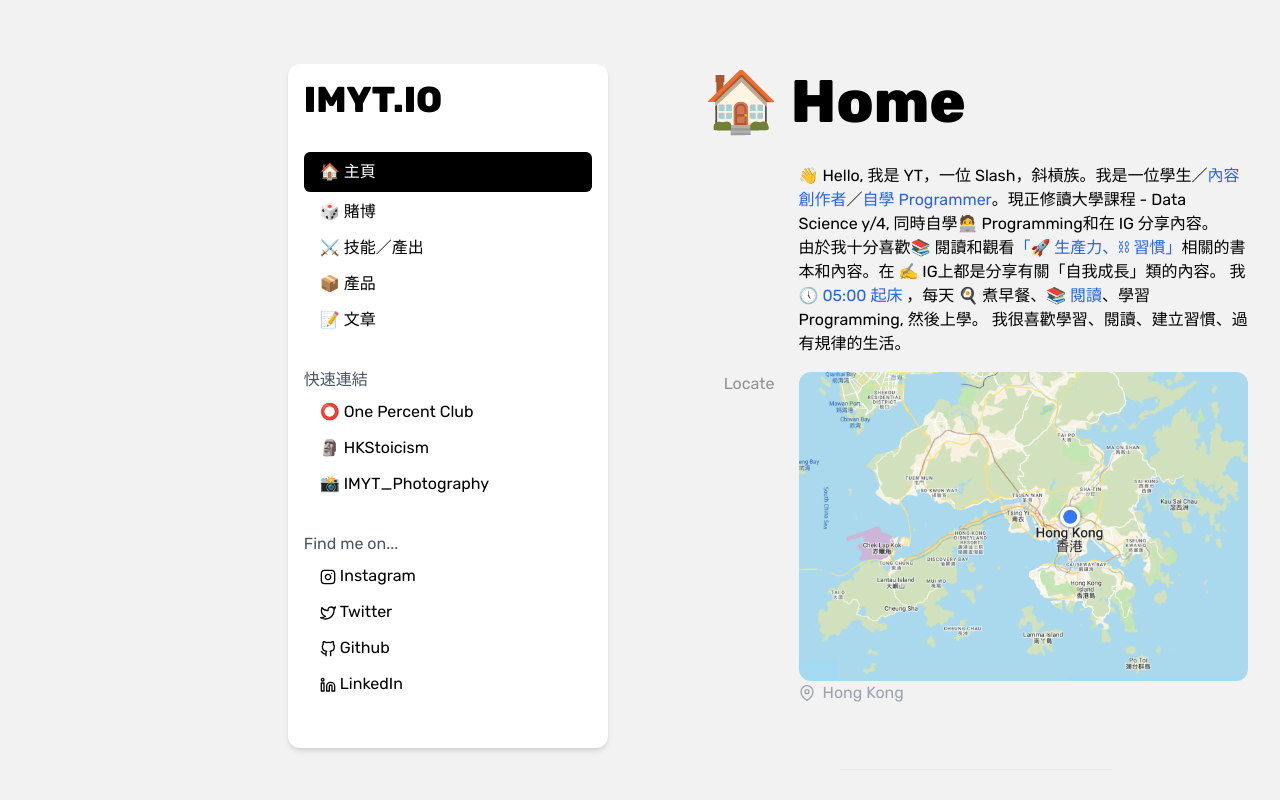
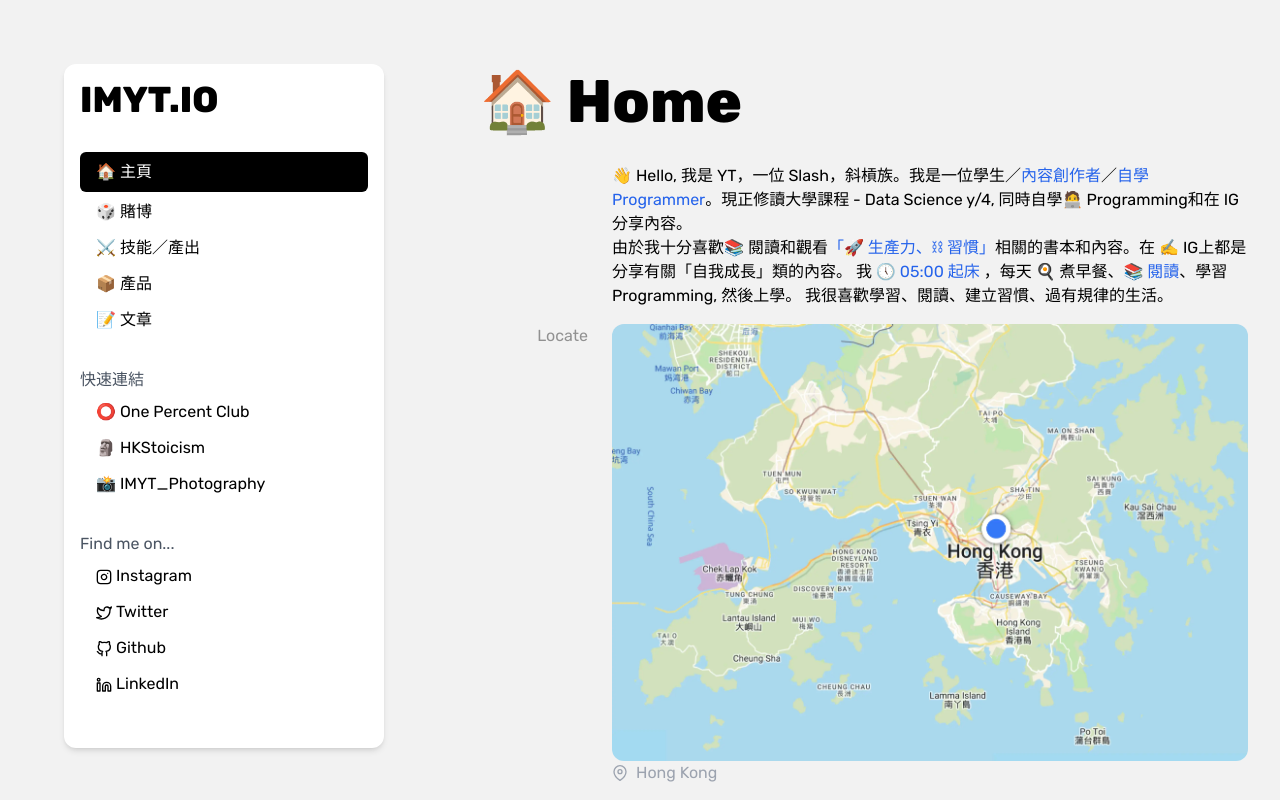
Before and after one commit to imytdotio/imytdotio, a React (Create React App) app: page / in a window 1280 px wide. Shown: the top 800 px of the page. Built offline with nearby package versions, Linux system fonts and the light colour scheme.

Commit message:
nav finally fixed, thank you jeff

```diff
--- a/src/App.js
+++ b/src/App.js
@@ -20,10 +20,10 @@
     <div className="App my-16 flex lg:flex-row flex-col m-auto">
       {/* <div className="App my-16 m-auto"> */}
       <BrowserRouter>
-        <div className="lg:collapse visible">
+        <div className="flex lg:hidden">
           <SimpleNav />
         </div>
-        <div className="collapse lg:visible">
+        <div className="lg:flex hidden">
           <Nav />
         </div>
         <Switch>
--- a/src/Components/SimpleNav.js
+++ b/src/Components/SimpleNav.js
@@ -18,7 +18,7 @@
 
 export const SimpleNav = (props) => {
   return (
-    <div className="bg-white m-8 m-auto py-8 px-2 rounded-xl mb-16">
+    <div className="w-full bg-white m-8 m-auto py-8 px-2 rounded-xl mb-16">
       <NavLink to="/" exact className={nav} activeClassName={active}>
         🏠
       </NavLink>
```
